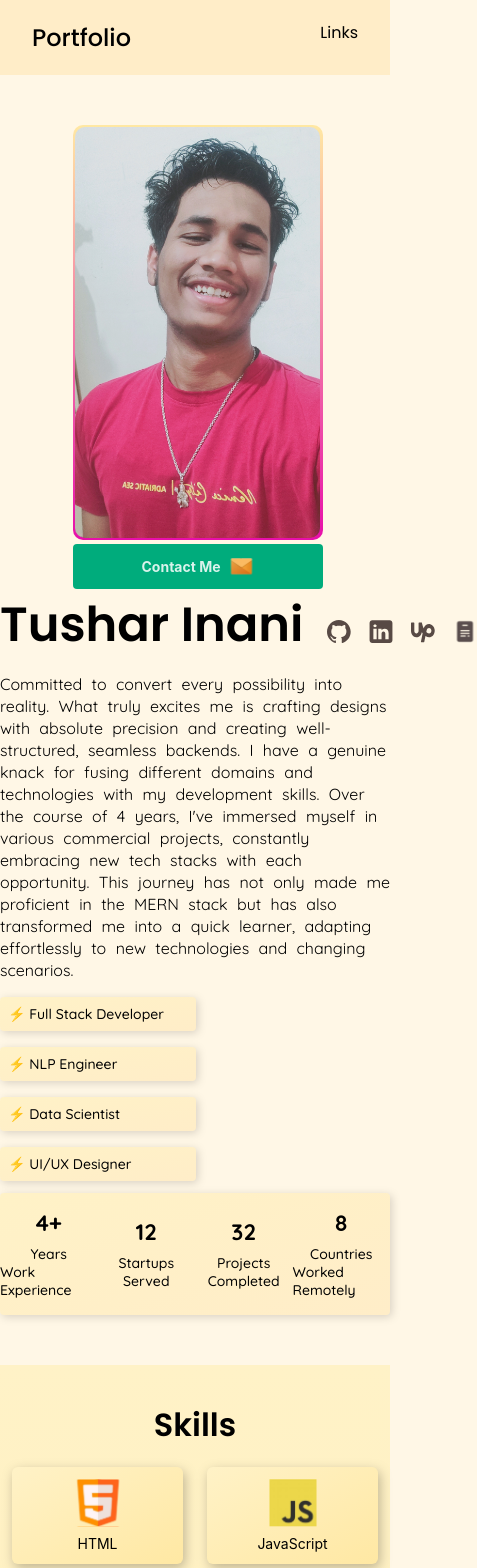
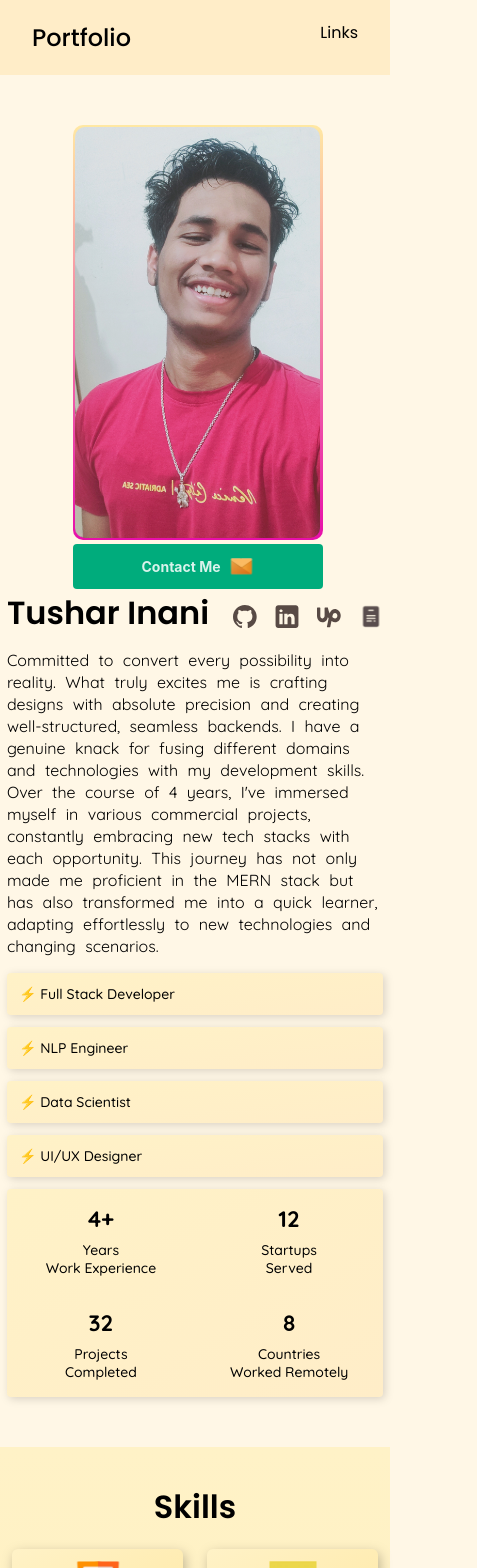
Before and after one commit to Tushar-4781/Portfolio--Next-JS-14, a Next.js app: page / in a window 390 px wide. Shown: the top 1568 px of the page, 477 px wide, since content can reach past the window. Built offline with nearby package versions, Linux system fonts and the light colour scheme.

Commit message:
responsiveness

```diff
--- a/public/products/index.ts
+++ b/public/products/index.ts
@@ -52,7 +52,7 @@ export const products: TProduct[] = [
   {
     name: 'ZinZen',
     description:
-      'Horse’s Mouth is an experience sharing platform, where international university applicants and their parents can book 1-on-1 calls with students and alumni of the university from their target universities, in a hassle free and swift way.',
+      'ZinZen® is a stress-free life planning platform designed to help you live in the present moment with peace of mind. It ensures that your life aligns with your priorities and goals, helps you create realistic planning calendars, and prevents you from forgetting anything important.',
     width: 180,
     height: 144,
     link: links.zinzen,
--- a/src/app/@hero/page.module.scss
+++ b/src/app/@hero/page.module.scss
@@ -38,12 +38,12 @@
 }
 
 @media (max-width: 920px) {
-  .tags {
-    gap: 16px !important;
-    div {
-      width: 180px !important;
-    }
-  }
+  // .tags {
+  //   gap: 16px !important;
+  //   div {
+  //     width: 180px !important;
+  //   }
+  // }
   #about {
     margin: 32px 0px !important;
   }
@@ -60,3 +60,22 @@
     flex: 0 0 100%;
   }
 }
+@media (max-width: 528px) {
+  #about_header {
+    justify-content: center;
+    a {
+      padding-top: 10px !important;
+    }
+    p {
+      font-size: 2rem !important;
+      // flex-direction: column !important;
+    }
+  }
+  .tags {
+    flex-direction: column !important;
+    gap: 12px !important;
+    div {
+      padding: 12px !important;
+    }
+  }
+}
--- a/src/app/@hero/page.tsx
+++ b/src/app/@hero/page.tsx
@@ -47,7 +47,10 @@ const page = () => {
           </Col>
           <Col id={styles.about_text} sm={18} xs={24}>
             <div className='d-flex f-col gap-12'>
-              <div className='d-flex justify-center w-100 gap-24'>
+              <div
+                id={styles.about_header}
+                className='d-flex justify-center w-100 gap-24'
+              >
                 <p
                   className='fw-600 ff-qs'
                   style={{ fontSize: '3rem', whiteSpace: 'nowrap' }}
@@ -114,6 +117,7 @@ const page = () => {
                 marginTop: 12,
                 padding: '16px 0px',
               }}
+              gutter={[0, 32]}
               className={`${styles.hero_card}`}
             >
               {[
@@ -127,7 +131,8 @@ const page = () => {
                 },
               ].map(({ labelFL, labelSL, value }) => (
                 <Col
-                  span={6}
+                  xs={12}
+                  sm={6}
                   className='place-middle f-col ff-pp gap-8'
                   key={`${labelFL} ${labelSL}`}
                 >
--- /dev/null
+++ b/src/app/@products/page.module.scss
@@ -0,0 +1,5 @@
+@media (max-width: 660px) {
+  #feedback_container {
+    justify-content: center !important;
+  }
+}
--- a/src/app/@products/page.tsx
+++ b/src/app/@products/page.tsx
@@ -3,6 +3,7 @@ import { Row } from 'antd';
 import Product from '../_components/Product';
 import { products } from '../../../public/products';
 import Heading from '../_components/Heading';
+import styles from './page.module.scss';
 
 const page = () => {
   return (
@@ -22,7 +23,11 @@ const page = () => {
           PROJECTS
         </span>
       </Heading>
-      <Row gutter={[24, 48]} style={{ margin: 0, maxWidth: 1512 }}>
+      <Row
+        id={styles.feedback_container}
+        gutter={[24, 48]}
+        style={{ margin: 0, maxWidth: 1512 }}
+      >
         {products.slice(0, 4).map((product, index) => (
           <Product
             product={product}
```
Also changed, not shown: 1 other file (tests, documents, lock files or other folders).
